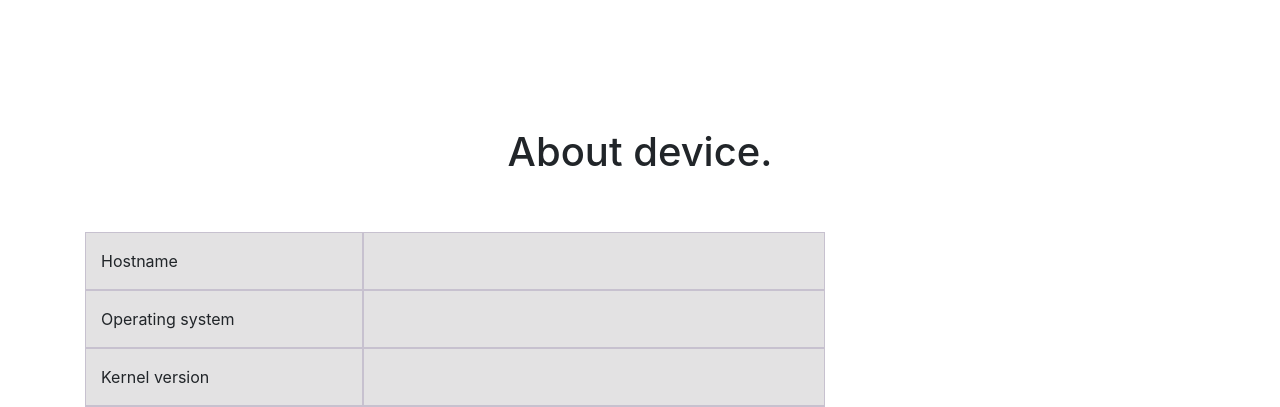
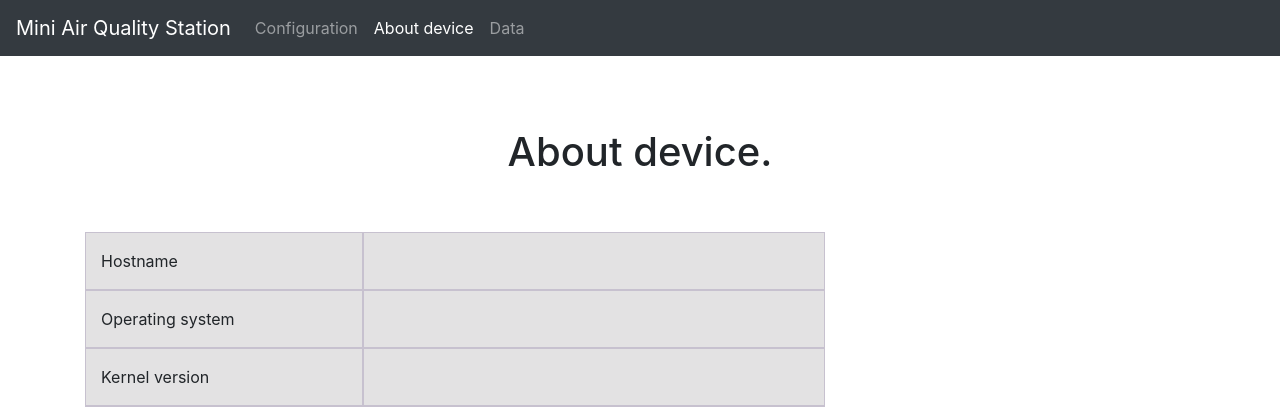
Before and after one commit to Mini-air-quality-station/web-server, a PHP site: page /about.php in a window 1280 px wide. Shown: the top 407 px of the page. Run offline with PHP 8.4, Linux system fonts and the light colour scheme; data that the repository does not hold is empty; some libraries are stand-ins or nearby versions.

Commit message:
menu: Add menu for desktops >768px
Signed-off-by: punfil <wojtek.panfil@hotmail.com>

```diff
--- a/html/about.php
+++ b/html/about.php
@@ -11,9 +11,33 @@
 
     <link href="css/bootstrap.min.css" rel="stylesheet">
     <link href="css/styles.css" rel="stylesheet">
+    <?php include 'common.php'; ?>
   </head>
 
   <body>
+    <div class="mobile-hidden">
+      <nav class="navbar navbar-expand-md navbar-dark bg-dark fixed-top">
+        <a class="navbar-brand" href="index.php">Mini Air Quality Station</a>
+        <button class="navbar-toggler" type="button" data-toggle="collapse" data-target="#navbarsExampleDefault" aria-controls="navbarsExampleDefault" aria-expanded="false" aria-label="Toggle navigation">
+          <span class="navbar-toggler-icon"></span>
+        </button>
+
+        <div class="collapse navbar-collapse" id="navbarsExampleDefault">
+          <ul class="navbar-nav mr-auto">
+            <li class="nav-item">
+              <a class="nav-link" href="configuration.php">Configuration</a>
+            </li>
+            <li class="nav-item active">
+              <a class="nav-link" href="#">About device <span class="sr-only">(current)</span></a>
+            </li>
+            <?php
+            create_list_addresses();
+            ?>
+          </ul>
+        </div>
+      </nav>
+    </div>
+
     <main role="main" class="container">
 
       <div class="starter-template">
@@ -98,5 +122,6 @@
     <script>window.jQuery || document.write('<script src="../../assets/js/vendor/jquery-slim.min.js"><\/script>')</script>
     <script src="js/popper.min.js"></script>
     <script src="js/bootstrap.min.js"></script>
+    <script src="js/common.js"></script>
   </body>
 </html>
--- /dev/null
+++ b/html/common.php
@@ -0,0 +1,9 @@
+<?php
+function create_list_addresses(){
+  $url=parse_url($_SERVER['HTTP_HOST']);
+  $ip_addr=array_key_exists('host', $url) ? $url['host'] : $url['path'];
+  echo "<li class=\"nav-item\">";
+  echo "<a class=\"nav-link\" href=\"javascript:redirect('$ip_addr:3000', 'true');\">Data</a>";
+  echo "</li>";
+}
+?>
--- a/html/css/styles.css
+++ b/html/css/styles.css
@@ -11,3 +11,8 @@ body {
   background-color: rgba(66, 65, 69, 0.15);
   border: 1px solid rgba(86, 61, 124, .2);
 }
+@media (pointer:coarse) {
+  div.mobile-hidden {
+    display: none;
+  }
+}
--- /dev/null
+++ b/html/js/common.js
@@ -0,0 +1,8 @@
+function redirect(url, http){
+  if (http){
+    window.location.href='http://'+url;
+  }
+  else{
+    window.location.href='https://'+url;
+  }
+}
```
Also changed, not shown: html/configuration.php (+25 -0 lines), html/index.php (+25 -0 lines). Lines whose indentation alone changed are shown as unchanged.
